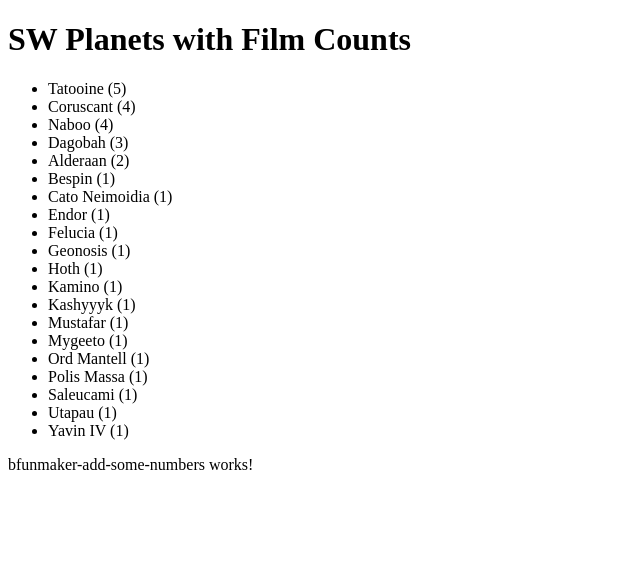
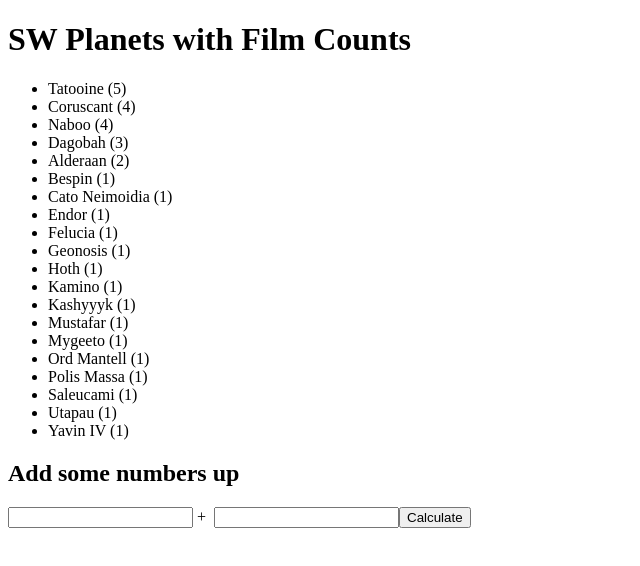
Before and after one commit to 2025-fall-js-frameworks/angular-components, an Angular app: page / in a window 1280 px wide. Shown: the top 566 px of the page, without its empty margins (0-640 px from the left). Built offline with nearby package versions, Linux system fonts and the light colour scheme.

Commit message:
Created html template for calculator
added some html elements in bfunmaker-add-some-numbers.html to template a calculator

```diff
--- a/src/app/bfunmaker-add-some-numbers/bfunmaker-add-some-numbers.html
+++ b/src/app/bfunmaker-add-some-numbers/bfunmaker-add-some-numbers.html
@@ -1 +1,3 @@
-<p>bfunmaker-add-some-numbers works!</p>
+<h2>Add some numbers up</h2>
+<input type="number" />&nbsp;+&nbsp; <input type="number" />
+<button type="submit">Calculate</button>
```
